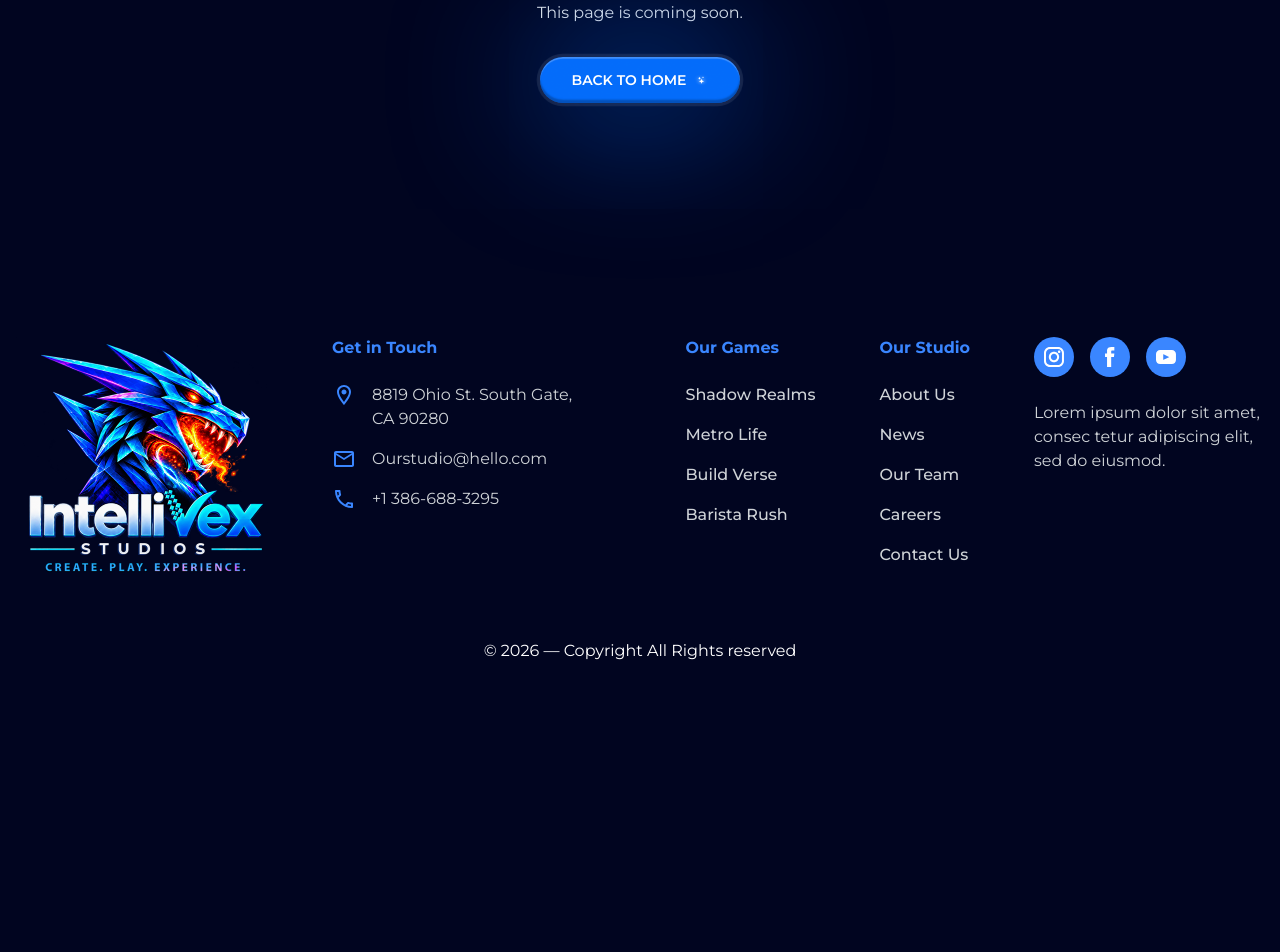
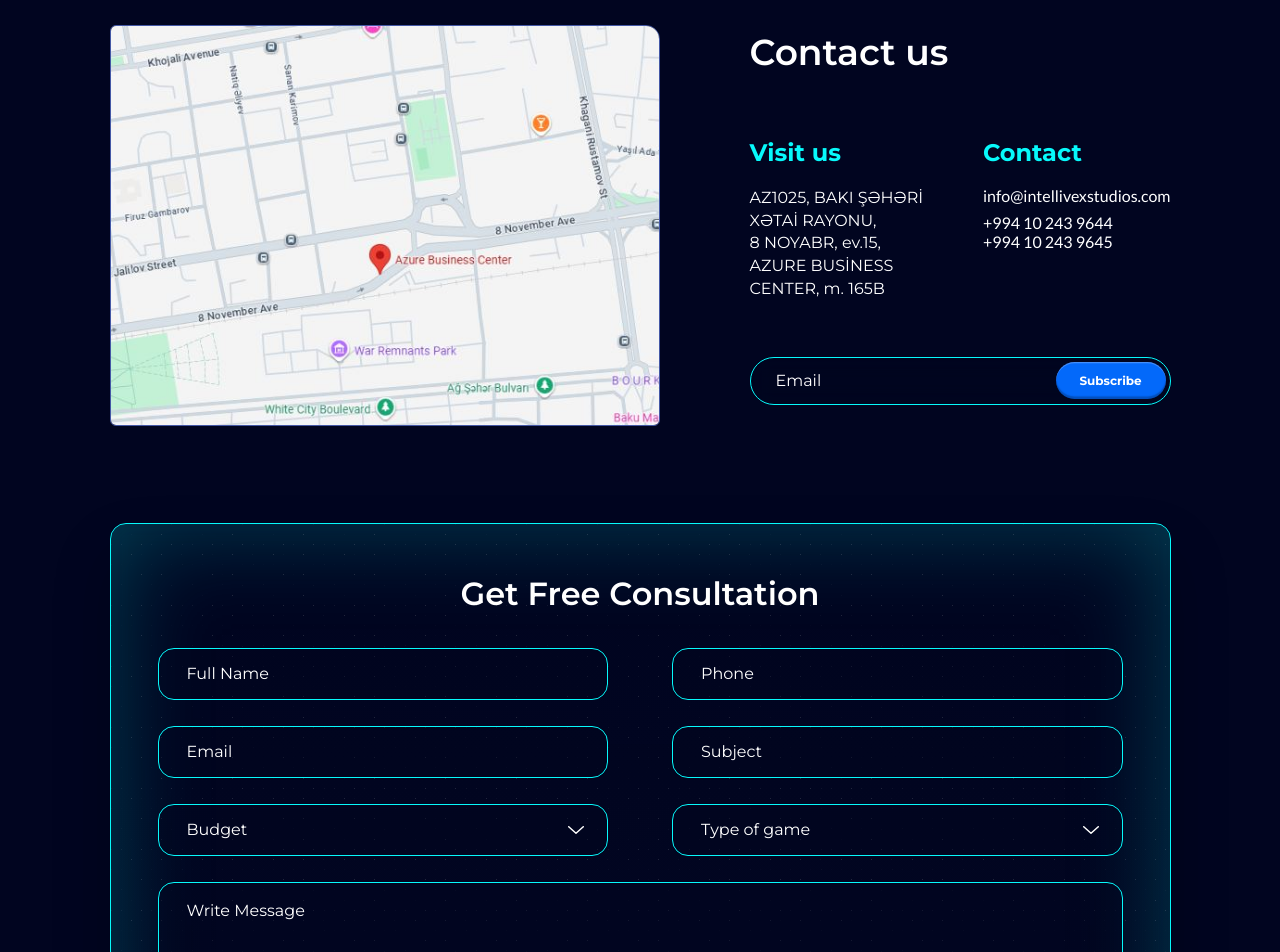
Before and after one commit to Jalani128/IntelliVex, a React (Vite) app in the folder Intellivex Game Studio/: page /contact in a window 1280 px wide. Shown: the part 300-1252 px from the top of the page. Before the commit the page ends 995 px from the top, so only its background shows below. Built offline with nearby package versions, Linux system fonts and the light colour scheme.

Commit message:
Add the game studio Contact page with consultation and subscribe forms
The forms validate and open the visitor's mail app until the backend has
an endpoint for studio inquiries. Every nav page is now built, so the
coming-soon routes are gone.

Co-Authored-By: Claude Opus 5.5 <noreply@anthropic.com>

```diff
--- a/Intellivex Game Studio/src/App.jsx
+++ b/Intellivex Game Studio/src/App.jsx
@@ -1,6 +1,6 @@
 import { useEffect } from 'react'
 import { Route, Routes, useLocation } from 'react-router-dom'
-import Header, { NAV } from './components/Header'
+import Header from './components/Header'
 import Footer from './components/Footer'
 import Home from './pages/Home'
 import Games from './pages/Games'
@@ -10,6 +10,7 @@ import Careers from './pages/Careers'
 import CareerDetail from './pages/CareerDetail'
 import News from './pages/News'
 import NewsDetail from './pages/NewsDetail'
+import Contact from './pages/Contact'
 import ComingSoon from './pages/ComingSoon'
 
 /** New page → start at the top; a hash link like /studio#team scrolls to that section. */
@@ -38,10 +39,7 @@ export default function App() {
           <Route path="/careers/:slug" element={<CareerDetail />} />
           <Route path="/news" element={<News />} />
           <Route path="/news/:slug" element={<NewsDetail />} />
-          {/* Built next, from their Figma frames. */}
-          {NAV.slice(1).map((item) => (
-            <Route key={item.to} path={`${item.to}/*`} element={<ComingSoon title={item.label} />} />
-          ))}
+          <Route path="/contact" element={<Contact />} />
           <Route path="*" element={<ComingSoon title="Page not found" />} />
         </Routes>
       </main>
--- /dev/null
+++ b/Intellivex Game Studio/src/data/contact.js
@@ -0,0 +1,14 @@
+/**
+ * Contact page details (Figma Contact 618:570) — the design's address, email and phones.
+ * Confirm them before launch; the footer still shows its own placeholder contacts.
+ */
+export const CONTACT = {
+  email: 'info@intellivexstudios.com',
+  phones: ['+994 10 243 9644', '+994 10 243 9645'],
+  address: ['AZ1025, BAKI ŞƏHƏRİ XƏTAİ RAYONU,', '8 NOYABR, ev.15, AZURE BUSİNESS CENTER, m. 165B'],
+  mapUrl: 'https://www.google.com/maps/search/?api=1&query=Azure+Business+Center+Baku',
+}
+
+export const BUDGETS = ['Under $10k', '$10k – $50k', '$50k – $100k', '$100k+']
+
+export { GAME_CATEGORIES } from './games'
--- /dev/null
+++ b/Intellivex Game Studio/src/pages/Contact.jsx
@@ -0,0 +1,187 @@
+import { useState } from 'react'
+import CtaBanner from '../components/CtaBanner'
+import PageBanner from '../components/PageBanner'
+import Partners from '../components/Partners'
+import { BUDGETS, CONTACT, GAME_CATEGORIES } from '../data/contact'
+import map from '../assets/contact/map.jpg'
+import chevron from '../assets/careers/chevron-down.svg'
+
+const FIELD = 'block w-full rounded-[16px] border border-cyan bg-ink/40 px-7 font-display text-[16px] text-white placeholder:text-white transition-shadow duration-300 focus:shadow-[0_0_0_3px_rgba(7,249,251,0.25)] focus:outline-none aria-[invalid=true]:border-[#ff6b6b]'
+const EMAIL_RE = /^[^\s@]+@[^\s@]+\.[^\s@]+$/
+const EMPTY = { full_name: '', phone: '', email: '', subject: '', budget: '', game_type: '', message: '' }
+
+function validate(v) {
+  const e = {}
+  if (!v.full_name.trim()) e.full_name = 'Please enter your name.'
+  if (!EMAIL_RE.test(v.email.trim())) e.email = 'Please enter a valid email.'
+  if (v.phone.trim() && !/^[0-9+\-().\s]{7,30}$/.test(v.phone.trim())) e.phone = 'Please enter a valid phone number.'
+  if (v.message.trim().length < 10) e.message = 'Please write at least 10 characters.'
+  return e
+}
+
+// shortcut: no backend endpoint for studio inquiries yet, so this opens the visitor's mail app; post to the API once the Admin side exists.
+function sendByEmail(subject, lines) {
+  window.location.href = `mailto:${CONTACT.email}?subject=${encodeURIComponent(subject)}&body=${encodeURIComponent(lines.join('\n'))}`
+}
+
+function Field({ name, label, error, as = 'input', children, ...props }) {
+  const Tag = as
+  return (
+    <label className="relative block">
+      <span className="sr-only">{label}</span>
+      <Tag
+        name={name}
+        aria-invalid={error ? 'true' : undefined}
+        aria-describedby={error ? `${name}-error` : undefined}
+        className={`${FIELD} ${as === 'textarea' ? 'h-[173px] resize-none py-4' : 'h-[52px]'} ${as === 'select' ? 'appearance-none pr-12 [&>option]:bg-ink' : ''}`}
+        {...props}
+      >
+        {children}
+      </Tag>
+      {as === 'select' && <img src={chevron} alt="" aria-hidden className="pointer-events-none absolute top-[26px] right-6 h-2 w-4 -translate-y-1/2 rotate-180" />}
+      {error && <span id={`${name}-error`} className="mt-1.5 block px-2 font-lato text-[14px] text-[#ff8a8a]">{error}</span>}
+    </label>
+  )
+}
+
+function ConsultationForm() {
+  const [values, setValues] = useState(EMPTY)
+  const [errors, setErrors] = useState({})
+  const [sent, setSent] = useState(false)
+
+  const bind = (name) => ({
+    value: values[name],
+    onChange: (e) => {
+      setValues((v) => ({ ...v, [name]: e.target.value }))
+      if (errors[name]) setErrors((er) => ({ ...er, [name]: undefined }))
+    },
+  })
+
+  const submit = (e) => {
+    e.preventDefault()
+    const found = validate(values)
+    setErrors(found)
+    if (Object.keys(found).length) {
+      e.currentTarget.querySelector(`[name="${Object.keys(found)[0]}"]`)?.focus()
+      return
+    }
+    sendByEmail(values.subject.trim() || 'Free consultation request', [
+      `Name: ${values.full_name.trim()}`,
+      `Email: ${values.email.trim()}`,
+      `Phone: ${values.phone.trim() || '-'}`,
+      `Budget: ${values.budget || '-'}`,
+      `Type of game: ${values.game_type || '-'}`,
+      '',
+      values.message.trim(),
+    ])
+    setSent(true)
+  }
+
+  return (
+    <form onSubmit={submit} noValidate aria-labelledby="consult-title" className="glass-card glass-card-cyan mx-auto mt-16 max-w-[1061px] px-5 pt-10 pb-10 sm:px-[47px] sm:pt-[47px] sm:pb-14 lg:mt-[97px]">
+      <h2 id="consult-title" className="text-center font-display text-[26px] leading-[1.42] font-semibold sm:text-[32px]">Get Free Consultation</h2>
+      <div className="mt-8 grid gap-x-16 gap-y-[26px] md:grid-cols-2">
+        <Field name="full_name" label="Full Name" placeholder="Full Name" autoComplete="name" error={errors.full_name} {...bind('full_name')} />
+        <Field name="phone" label="Phone" placeholder="Phone" type="tel" autoComplete="tel" error={errors.phone} {...bind('phone')} />
+        <Field name="email" label="Email" placeholder="Email" type="email" autoComplete="email" error={errors.email} {...bind('email')} />
+        <Field name="subject" label="Subject" placeholder="Subject" {...bind('subject')} />
+        <Field name="budget" label="Budget" as="select" {...bind('budget')}>
+          <option value="">Budget</option>
+          {BUDGETS.map((b) => <option key={b} value={b}>{b}</option>)}
+        </Field>
+        <Field name="game_type" label="Type of game" as="select" {...bind('game_type')}>
+          <option value="">Type of game</option>
+          {GAME_CATEGORIES.map((c) => <option key={c.key} value={c.label}>{c.label}</option>)}
+        </Field>
+        <div className="md:col-span-2">
+          <Field name="message" label="Write Message" as="textarea" placeholder="Write Message" error={errors.message} {...bind('message')} />
+        </div>
+      </div>
+      <button
+        type="submit"
+        className="mt-[27px] h-[59px] w-full rounded-[24px] bg-blue font-display text-[20px] font-bold shadow-[0_0_0_3.3px_rgba(255,255,255,0.1),inset_0_-3.3px_1.7px_rgba(0,0,0,0.25),inset_0_1.7px_0.8px_rgba(255,255,255,0.25)] transition-[filter] duration-300 hover:brightness-110 sm:text-[24px]"
+      >
+        Get Consultation
+      </button>
+      <p role="status" className="mt-4 text-center font-lato text-[16px] text-cyan empty:hidden">
+        {sent ? `Your email app should open with the message ready to send. If it does not, write to us at ${CONTACT.email}.` : ''}
+      </p>
+    </form>
+  )
+}
+
+function Subscribe() {
+  const [email, setEmail] = useState('')
+  const [error, setError] = useState('')
+  const submit = (e) => {
+    e.preventDefault()
+    if (!EMAIL_RE.test(email.trim())) return setError('Please enter a valid email.')
+    setError('')
+    sendByEmail('Newsletter subscription', [`Please add ${email.trim()} to the IntelliVex Studios newsletter.`])
+  }
+  return (
+    <form onSubmit={submit} noValidate className="mt-14 w-full max-w-[421px]">
+      <label className="relative flex h-12 items-center rounded-[31px] border border-cyan bg-ink/40 pr-1 pl-[25px] backdrop-blur-[10px] focus-within:shadow-[0_0_0_3px_rgba(7,249,251,0.25)]">
+        <span className="sr-only">Email for newsletter</span>
+        <input
+          type="email"
+          value={email}
+          onChange={(e) => { setEmail(e.target.value); setError('') }}
+          placeholder="Email"
+          autoComplete="email"
+          aria-invalid={error ? 'true' : undefined}
+          className="min-w-0 flex-1 bg-transparent font-display text-[16px] text-white placeholder:text-white focus:outline-none"
+        />
+        <button type="submit" className="h-[37px] w-[110px] shrink-0 rounded-[19px] bg-blue font-display text-[12px] font-bold shadow-[inset_0_-2.5px_1.3px_rgba(0,0,0,0.25),inset_0_1.3px_0.6px_rgba(255,255,255,0.25)] transition-[filter] duration-300 hover:brightness-110">
+          Subscribe
+        </button>
+      </label>
+      {error && <p className="mt-1.5 px-4 font-lato text-[14px] text-[#ff8a8a]">{error}</p>}
+    </form>
+  )
+}
+
+export default function Contact() {
+  return (
+    <>
+      <PageBanner title="Contact" trail={[{ label: 'Contact' }]} />
+
+      <section className="container-studio pt-[59px] pb-24 lg:pb-[97px]">
+        <div className="mx-auto grid max-w-[1061px] gap-12 lg:grid-cols-[550px_421px] lg:justify-between">
+          <a href={CONTACT.mapUrl} target="_blank" rel="noopener noreferrer" className="block overflow-hidden rounded-[6px] rounded-tr-[14px] border border-[#4458a6] transition-[border-color] duration-300 hover:border-cyan">
+            <img src={map} alt="Map showing Azure Business Center, Baku (opens Google Maps)" className="aspect-[550/400] w-full object-cover object-[64%_center]" />
+          </a>
+
+          <div>
+            <h2 className="font-display text-[30px] font-semibold sm:text-[36px]">Contact us</h2>
+            <div className="mt-14 flex flex-wrap justify-between gap-8">
+              <div className="w-[191px]">
+                <h3 className="font-display text-[24px] font-bold text-cyan">Visit us</h3>
+                <address className="mt-4 font-display text-[16px] leading-[1.42] not-italic">
+                  {CONTACT.address.map((line) => <span key={line} className="block">{line}</span>)}
+                </address>
+              </div>
+              <div>
+                <h3 className="font-display text-[24px] font-bold text-cyan">Contact</h3>
+                <ul className="mt-4 space-y-2 font-lato text-[16px] leading-[1.18]">
+                  <li><a href={`mailto:${CONTACT.email}`} className="hover:text-cyan">{CONTACT.email}</a></li>
+                  <li>
+                    {CONTACT.phones.map((p) => (
+                      <a key={p} href={`tel:${p.replace(/\s/g, '')}`} className="block hover:text-cyan">{p}</a>
+                    ))}
+                  </li>
+                </ul>
+              </div>
+            </div>
+            <Subscribe />
+          </div>
+        </div>
+
+        <ConsultationForm />
+      </section>
+
+      <Partners />
+      <CtaBanner />
+    </>
+  )
+}
```
Also changed, not shown: Intellivex Game Studio/src/assets/contact/map.jpg (added).
